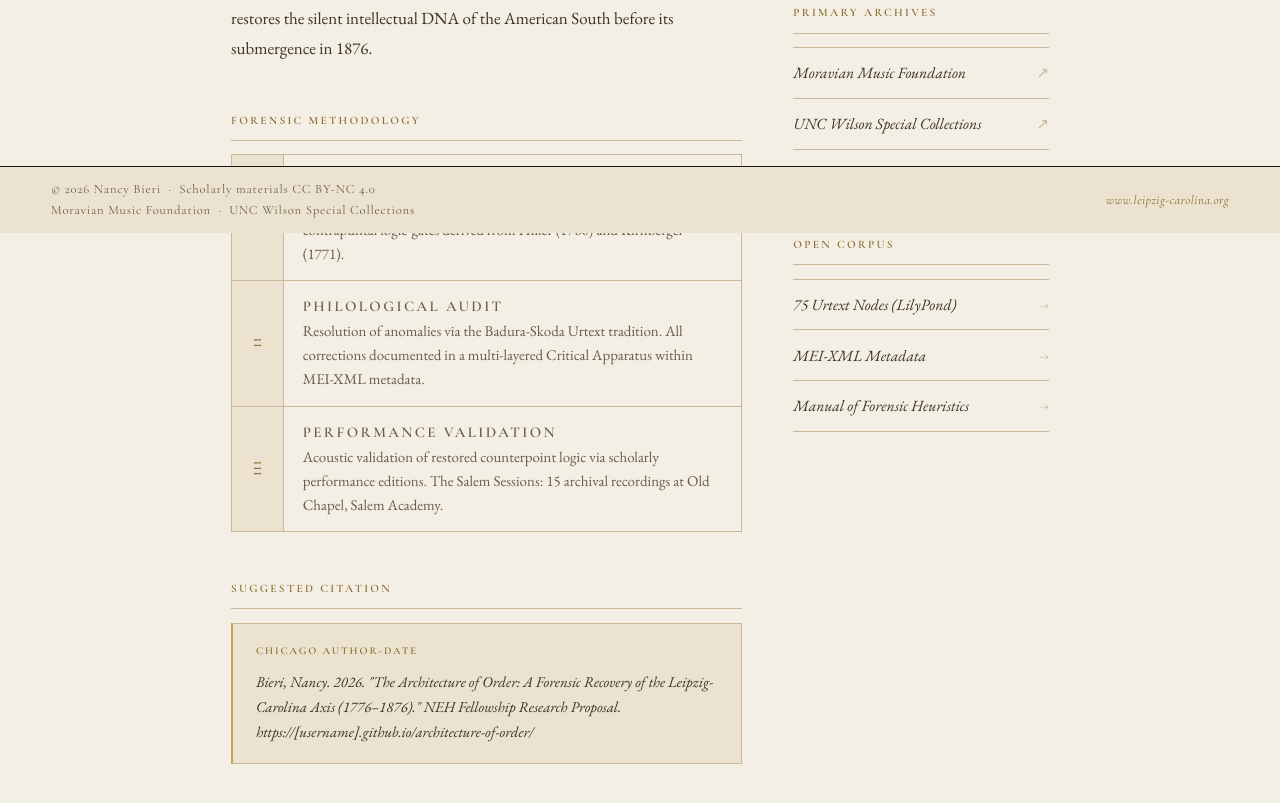
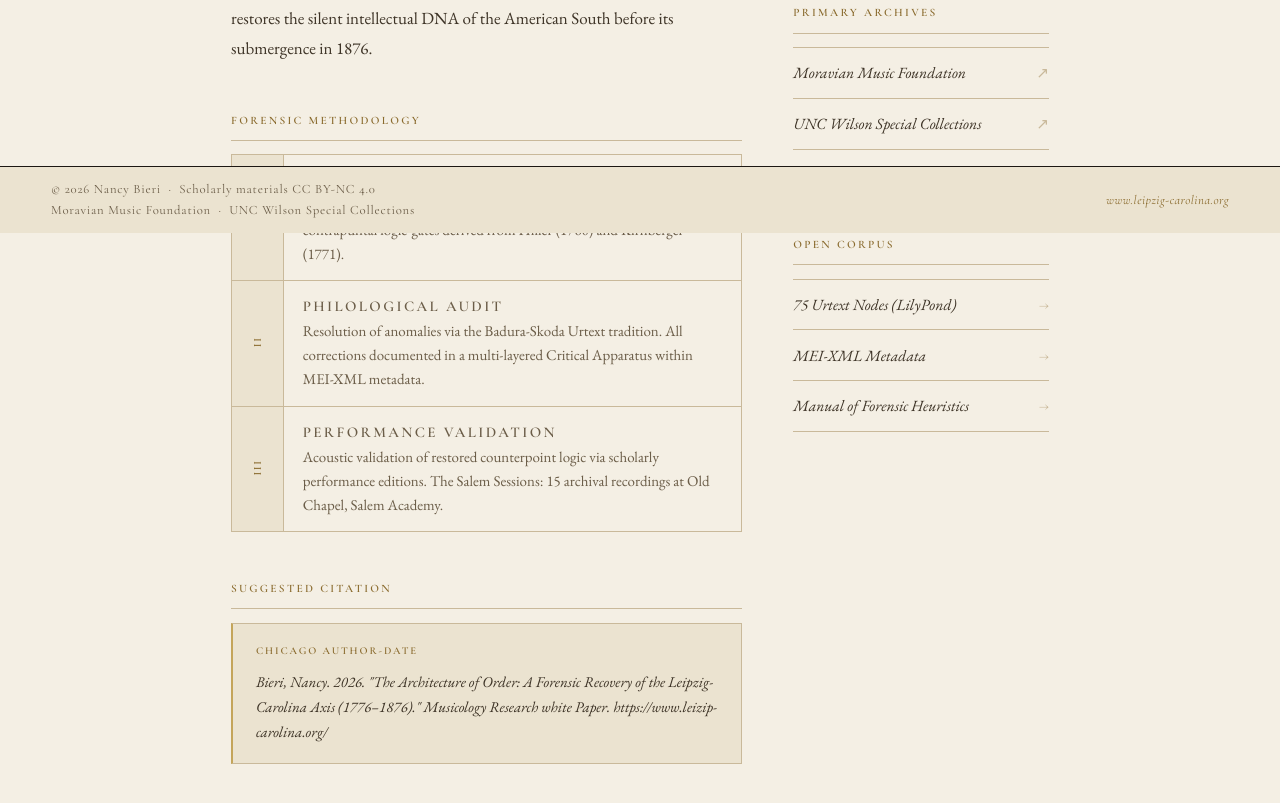
Before and after one commit to nancy-bieri/leipzig-carolina, a plain HTML site: page index.html in a window 1280 px wide. Shown: the part 567-1370 px from the top of the page. Drawn offline with nearby package versions, Linux system fonts and the light colour scheme.

Commit message:
Update index.html

```diff
--- a/index.html
+++ b/index.html
@@ -462,7 +462,7 @@
         <h2>Suggested Citation</h2>
         <div class="citation-block">
           <span class="cite-label">Chicago Author-Date</span>
-          <p>Bieri, Nancy. 2026. "The Architecture of Order: A Forensic Recovery of the Leipzig-Carolina Axis (1776–1876)." NEH Fellowship Research Proposal. https://[username].github.io/architecture-of-order/</p>
+          <p>Bieri, Nancy. 2026. "The Architecture of Order: A Forensic Recovery of the Leipzig-Carolina Axis (1776–1876)." Musicology Research white Paper. https://www.leizip-carolina.org/</p>
         </div>
       </section>
 
```
